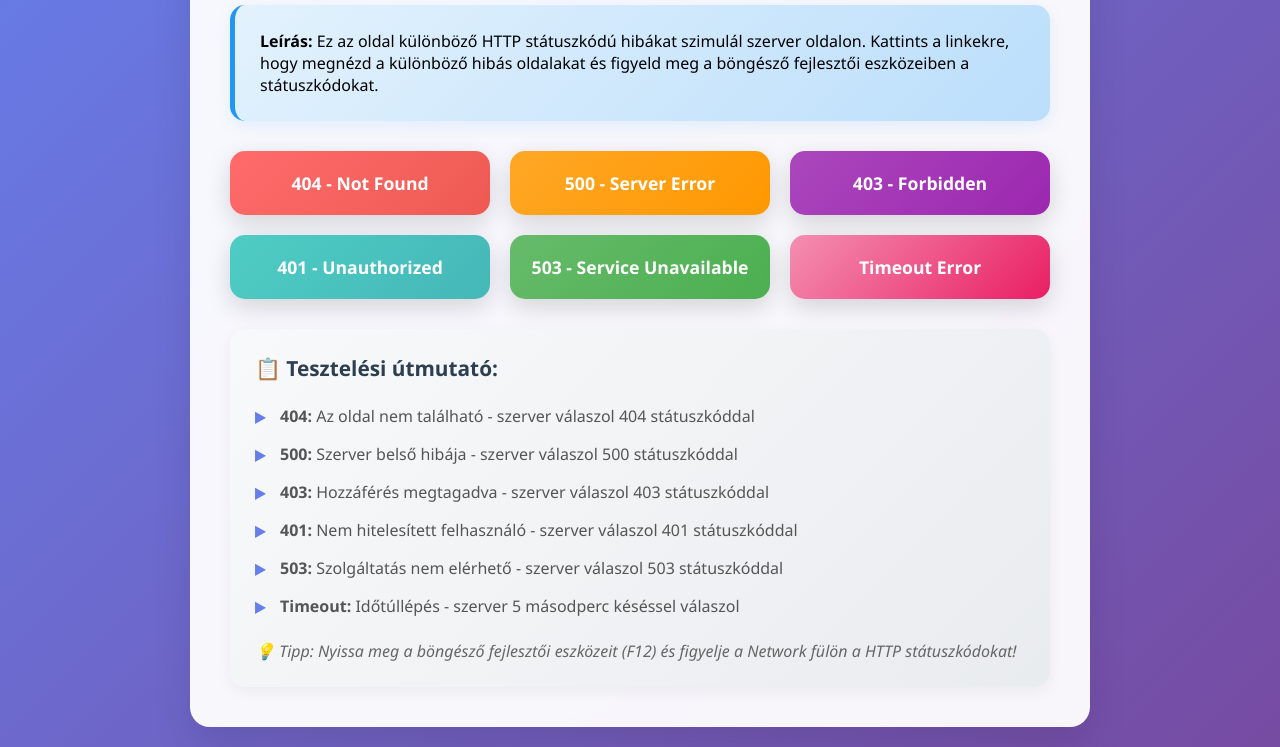
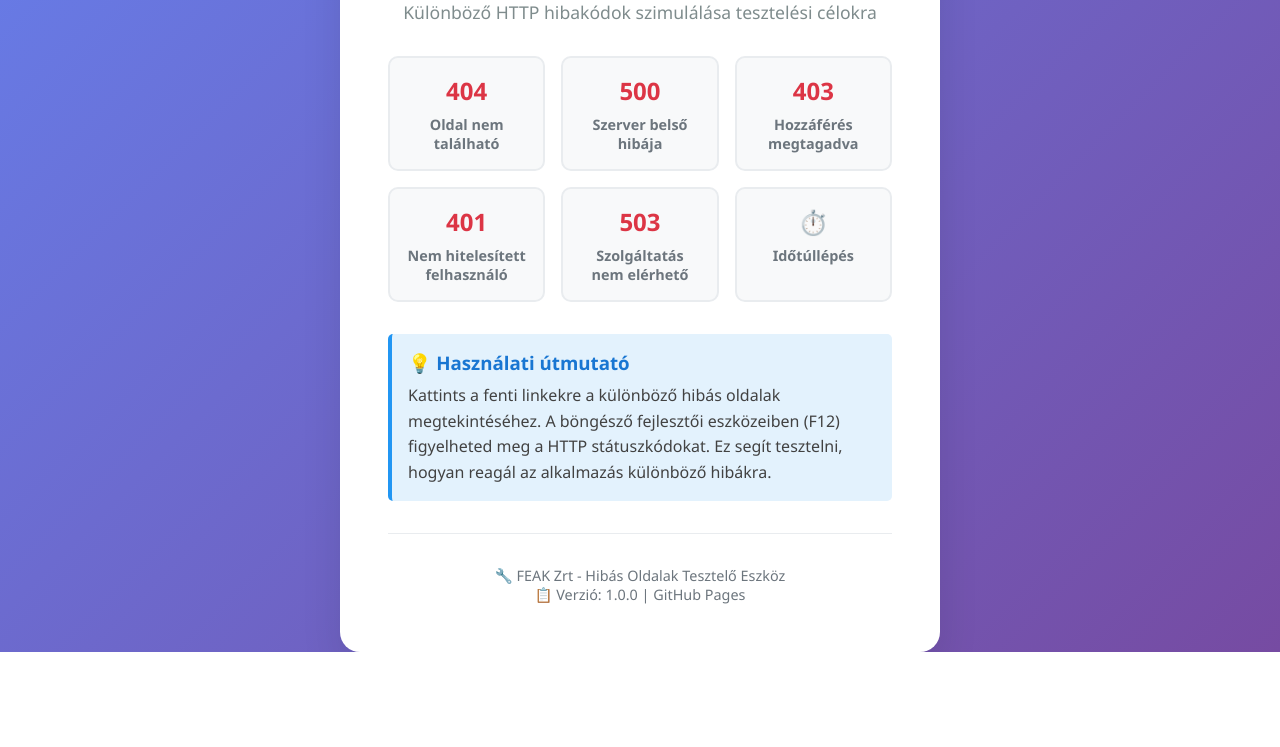
Before and after one commit to GiantFace/errorStatusWeb, a website: page index.html in a window 1280 px wide. Shown: the part 174-921 px from the top of the page. After the commit the page ends 826 px from the top, so only its background shows below. Drawn offline with Linux system fonts and the light colour scheme.

Commit message:
GitHub Pages deployment beállítása - statikus HTML verzió

```diff
--- a/index.html
+++ b/index.html
@@ -15,73 +15,60 @@
             font-family: 'Segoe UI', Tahoma, Geneva, Verdana, sans-serif;
             background: linear-gradient(135deg, #667eea 0%, #764ba2 100%);
             min-height: 100vh;
-            padding: 20px;
             display: flex;
             align-items: center;
             justify-content: center;
+            color: #333;
         }
 
         .container {
-            background: rgba(255, 255, 255, 0.95);
-            backdrop-filter: blur(10px);
-            padding: 40px;
+            background: white;
+            padding: 3rem;
             border-radius: 20px;
             box-shadow: 0 20px 40px rgba(0,0,0,0.1);
-            max-width: 900px;
-            width: 100%;
-            animation: slideIn 0.8s ease-out;
-        }
-
-        @keyframes slideIn {
-            from {
-                opacity: 0;
-                transform: translateY(30px);
-            }
-            to {
-                opacity: 1;
-                transform: translateY(0);
-            }
+            text-align: center;
+            max-width: 600px;
+            width: 90%;
         }
 
         h1 {
             color: #2c3e50;
-            text-align: center;
-            margin-bottom: 10px;
-            font-size: 2.5em;
-            font-weight: 700;
-            background: linear-gradient(45deg, #667eea, #764ba2);
-            -webkit-background-clip: text;
-            -webkit-text-fill-color: transparent;
-            background-clip: text;
+            margin-bottom: 1rem;
+            font-size: 2.5rem;
         }
 
         .subtitle {
-            text-align: center;
             color: #7f8c8d;
-            margin-bottom: 30px;
-            font-size: 1.1em;
+            margin-bottom: 2rem;
+            font-size: 1.1rem;
         }
 
-        .error-links {
+        .error-grid {
             display: grid;
-            grid-template-columns: repeat(auto-fit, minmax(250px, 1fr));
-            gap: 20px;
-            margin: 30px 0;
+            grid-template-columns: repeat(auto-fit, minmax(150px, 1fr));
+            gap: 1rem;
+            margin: 2rem 0;
         }
 
         .error-link {
             display: block;
-            padding: 20px;
-            color: white;
+            padding: 1rem;
+            background: #f8f9fa;
+            border: 2px solid #e9ecef;
+            border-radius: 10px;
             text-decoration: none;
-            border-radius: 15px;
-            text-align: center;
-            transition: all 0.3s cubic-bezier(0.4, 0, 0.2, 1);
+            color: #495057;
             font-weight: 600;
-            font-size: 1.1em;
+            transition: all 0.3s ease;
             position: relative;
             overflow: hidden;
-            box-shadow: 0 8px 25px rgba(0,0,0,0.15);
+        }
+
+        .error-link:hover {
+            background: #e9ecef;
+            border-color: #dee2e6;
+            transform: translateY(-2px);
+            box-shadow: 0 5px 15px rgba(0,0,0,0.1);
         }
 
         .error-link::before {
@@ -91,7 +78,7 @@
             left: -100%;
             width: 100%;
             height: 100%;
-            background: linear-gradient(90deg, transparent, rgba(255,255,255,0.2), transparent);
+            background: linear-gradient(90deg, transparent, rgba(255,255,255,0.4), transparent);
             transition: left 0.5s;
         }
 
@@ -99,106 +86,55 @@
             left: 100%;
         }
 
-        .error-link:hover {
-            transform: translateY(-5px);
-            box-shadow: 0 15px 35px rgba(0,0,0,0.2);
+        .error-code {
+            font-size: 1.5rem;
+            font-weight: bold;
+            color: #dc3545;
+            margin-bottom: 0.5rem;
         }
 
-        .error-link.red {
-            background: linear-gradient(135deg, #ff6b6b, #ee5a52);
-        }
-        .error-link.orange {
-            background: linear-gradient(135deg, #ffa726, #ff9800);
-        }
-        .error-link.purple {
-            background: linear-gradient(135deg, #ab47bc, #9c27b0);
-        }
-        .error-link.blue {
-            background: linear-gradient(135deg, #4ecdc4, #45b7b8);
-        }
-        .error-link.green {
-            background: linear-gradient(135deg, #66bb6a, #4caf50);
-        }
-        .error-link.pink {
-            background: linear-gradient(135deg, #f48fb1, #e91e63);
+        .error-description {
+            font-size: 0.9rem;
+            color: #6c757d;
         }
 
-        .description {
-            background: linear-gradient(135deg, #e3f2fd, #bbdefb);
-            padding: 25px;
-            border-radius: 15px;
-            margin-bottom: 30px;
-            border-left: 5px solid #2196f3;
-            box-shadow: 0 5px 15px rgba(33, 150, 243, 0.1);
-            animation: fadeIn 1s ease-out 0.3s both;
+        .info-box {
+            background: #e3f2fd;
+            border-left: 4px solid #2196f3;
+            padding: 1rem;
+            margin: 2rem 0;
+            border-radius: 5px;
+            text-align: left;
         }
 
-        @keyframes fadeIn {
-            from {
-                opacity: 0;
-                transform: translateX(-20px);
-            }
-            to {
-                opacity: 1;
-                transform: translateX(0);
-            }
+        .info-box h3 {
+            color: #1976d2;
+            margin-bottom: 0.5rem;
         }
 
-        .guide {
-            margin-top: 30px;
-            padding: 25px;
-            background: linear-gradient(135deg, #f8f9fa, #e9ecef);
-            border-radius: 15px;
-            box-shadow: 0 5px 15px rgba(0,0,0,0.05);
-            animation: fadeIn 1s ease-out 0.6s both;
+        .info-box p {
+            color: #424242;
+            line-height: 1.6;
         }
 
-        .guide h3 {
-            color: #2c3e50;
-            margin-bottom: 15px;
-            font-size: 1.3em;
-        }
-
-        .guide ul {
-            list-style: none;
-            padding-left: 0;
-        }
-
-        .guide li {
-            padding: 8px 0;
-            color: #555;
-            position: relative;
-            padding-left: 25px;
-        }
-
-        .guide li::before {
-            content: '▶';
-            position: absolute;
-            left: 0;
-            color: #667eea;
-            font-weight: bold;
-        }
-
-        .floating {
-            animation: floating 3s ease-in-out infinite;
-        }
-
-        @keyframes floating {
-            0%, 100% { transform: translateY(0px); }
-            50% { transform: translateY(-10px); }
+        .footer {
+            margin-top: 2rem;
+            padding-top: 2rem;
+            border-top: 1px solid #e9ecef;
+            color: #6c757d;
+            font-size: 0.9rem;
         }
 
         @media (max-width: 768px) {
             .container {
-                padding: 20px;
-                margin: 10px;
+                padding: 2rem 1rem;
             }
 
             h1 {
-                font-size: 2em;
+                font-size: 2rem;
             }
 
-            .error-links {
+            .error-grid {
                 grid-template-columns: 1fr;
             }
         }
@@ -206,37 +142,67 @@
 </head>
 <body>
     <div class="container">
-        <h1 class="floating">🚨 Hibás Oldalak Tesztelése</h1>
-        <p class="subtitle">Szerver alapú HTTP hibakód szimuláció</p>
+        <h1>🚨 Hibás Oldalak Tesztelése</h1>
+        <p class="subtitle">Különböző HTTP hibakódok szimulálása tesztelési célokra</p>
 
-        <div class="description">
-            <strong>Leírás:</strong> Ez az oldal különböző HTTP státuszkódú hibákat szimulál szerver oldalon.
-            Kattints a linkekre, hogy megnézd a különböző hibás oldalakat és figyeld meg a böngésző fejlesztői eszközeiben a státuszkódokat.
+        <div class="error-grid">
+            <a href="404.html" class="error-link">
+                <div class="error-code">404</div>
+                <div class="error-description">Oldal nem található</div>
+            </a>
+
+            <a href="500.html" class="error-link">
+                <div class="error-code">500</div>
+                <div class="error-description">Szerver belső hibája</div>
+            </a>
+
+            <a href="403.html" class="error-link">
+                <div class="error-code">403</div>
+                <div class="error-description">Hozzáférés megtagadva</div>
+            </a>
+
+            <a href="401.html" class="error-link">
+                <div class="error-code">401</div>
+                <div class="error-description">Nem hitelesített felhasználó</div>
+            </a>
+
+            <a href="503.html" class="error-link">
+                <div class="error-code">503</div>
+                <div class="error-description">Szolgáltatás nem elérhető</div>
+            </a>
+
+            <a href="timeout.html" class="error-link">
+                <div class="error-code">⏱️</div>
+                <div class="error-description">Időtúllépés</div>
+            </a>
         </div>
 
-        <div class="error-links">
-            <a href="/404" class="error-link red">404 - Not Found</a>
-            <a href="/500" class="error-link orange">500 - Server Error</a>
-            <a href="/403" class="error-link purple">403 - Forbidden</a>
-            <a href="/401" class="error-link blue">401 - Unauthorized</a>
-            <a href="/503" class="error-link green">503 - Service Unavailable</a>
-            <a href="/timeout" class="error-link pink">Timeout Error</a>
+        <div class="info-box">
+            <h3>💡 Használati útmutató</h3>
+            <p>
+                Kattints a fenti linkekre a különböző hibás oldalak megtekintéséhez.
+                A böngésző fejlesztői eszközeiben (F12) figyelheted meg a HTTP státuszkódokat.
+                Ez segít tesztelni, hogyan reagál az alkalmazás különböző hibákra.
+            </p>
         </div>
 
-        <div class="guide">
-            <h3>📋 Tesztelési útmutató:</h3>
-            <ul>
-                <li><strong>404:</strong> Az oldal nem található - szerver válaszol 404 státuszkóddal</li>
-                <li><strong>500:</strong> Szerver belső hibája - szerver válaszol 500 státuszkóddal</li>
-                <li><strong>403:</strong> Hozzáférés megtagadva - szerver válaszol 403 státuszkóddal</li>
-                <li><strong>401:</strong> Nem hitelesített felhasználó - szerver válaszol 401 státuszkóddal</li>
-                <li><strong>503:</strong> Szolgáltatás nem elérhető - szerver válaszol 503 státuszkóddal</li>
-                <li><strong>Timeout:</strong> Időtúllépés - szerver 5 másodperc késéssel válaszol</li>
-            </ul>
-            <p style="margin-top: 15px; font-style: italic; color: #666;">
-                💡 Tipp: Nyissa meg a böngésző fejlesztői eszközeit (F12) és figyelje a Network fülön a HTTP státuszkódokat!
-            </p>
+        <div class="footer">
+            <p>🔧 FEAK Zrt - Hibás Oldalak Tesztelő Eszköz</p>
+            <p>📋 Verzió: 1.0.0 | GitHub Pages</p>
         </div>
     </div>
+
+    <script>
+        // Egyszerű analytics vagy más JavaScript funkciók itt
+        console.log('🚀 Hibás Oldalak Tesztelő betöltve');
+
+        // Link kattintások követése
+        document.querySelectorAll('.error-link').forEach(link => {
+            link.addEventListener('click', function(e) {
+                const errorCode = this.querySelector('.error-code').textContent;
+                console.log(`🔍 Tesztelés: ${errorCode} hiba oldal`);
+            });
+        });
+    </script>
 </body>
 </html>
```
Also changed, not shown: .github/workflows/deploy.yml (added), README.md, netlify.toml (added).
